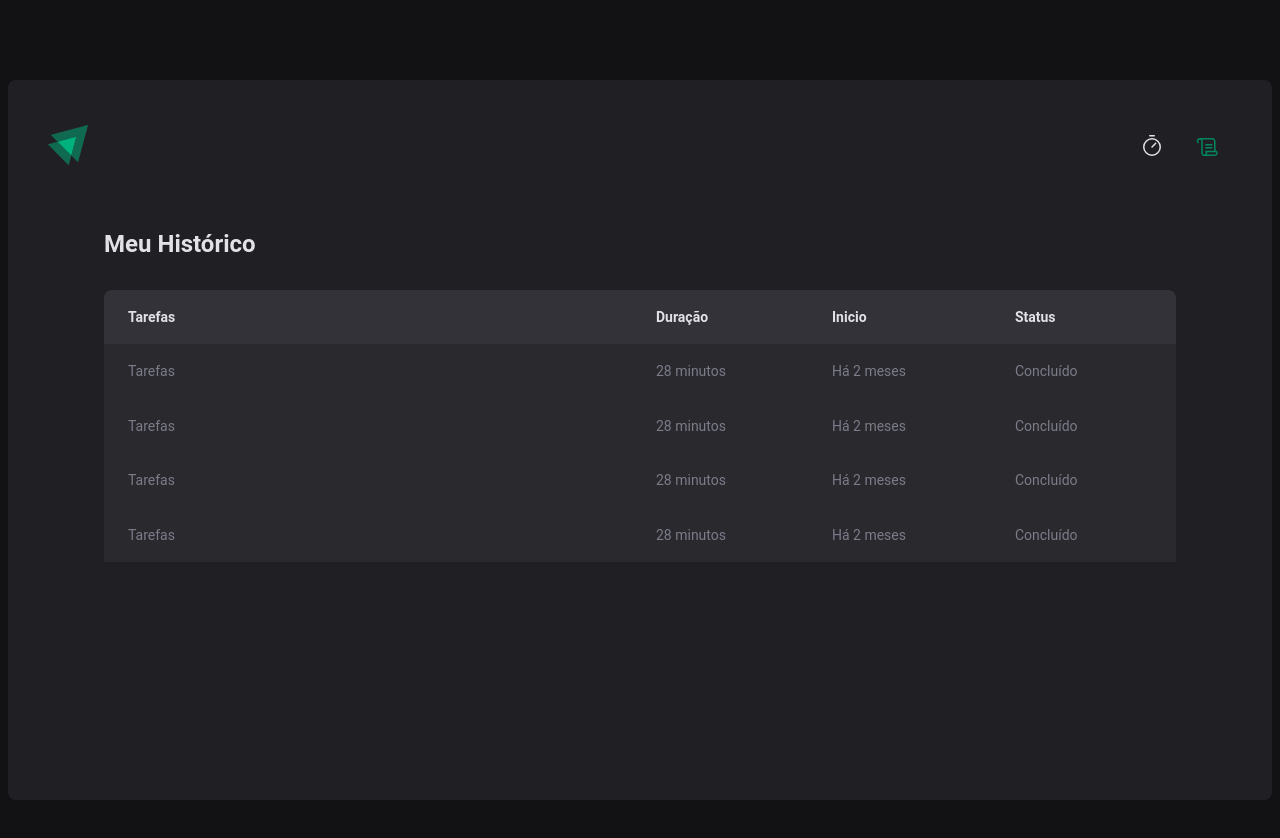
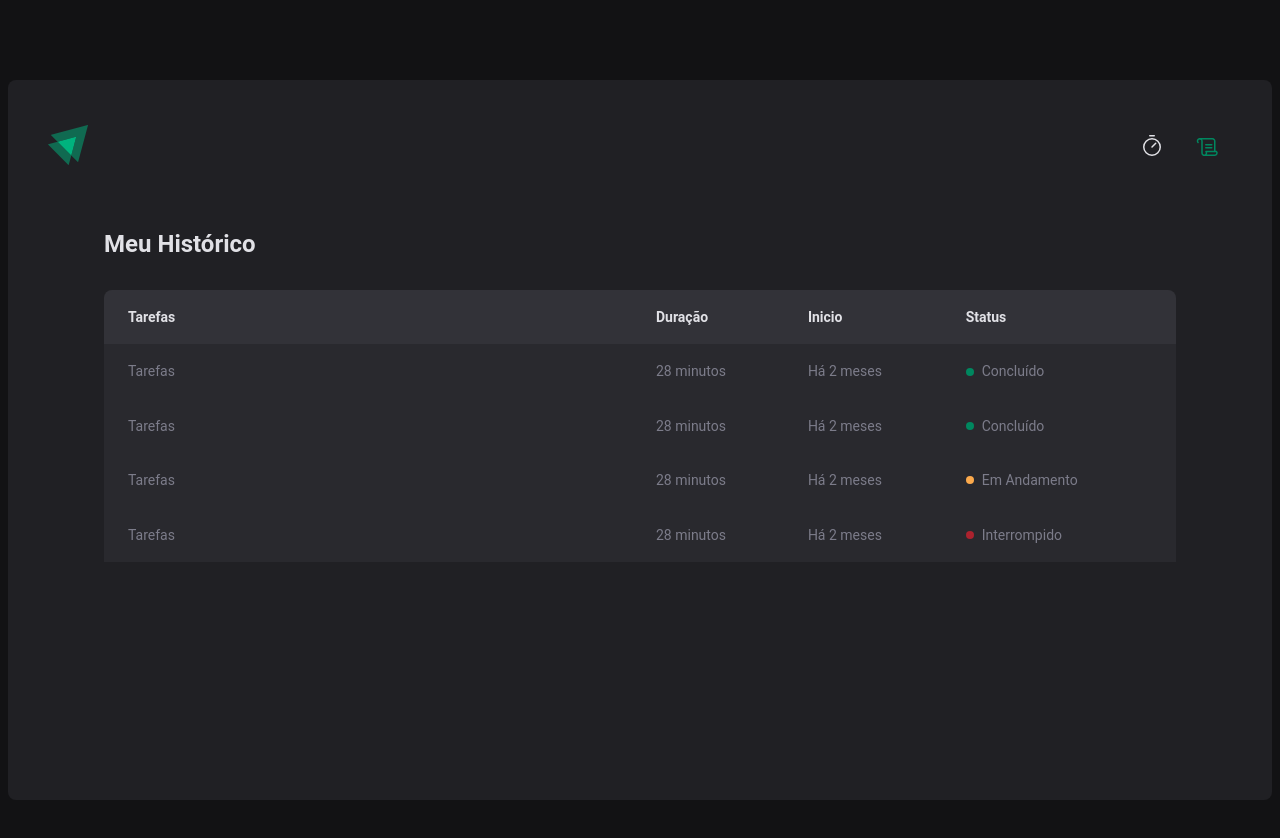
Before and after one commit to Drlazinho/ignite-timer, a React (Vite) app: page /history in a window 1280 px wide. Shown: the top 838 px of the page. Built offline with nearby package versions, Linux system fonts and the light colour scheme.

Commit message:
Commit: Component- Status

```diff
--- a/src/pages/History/History.tsx
+++ b/src/pages/History/History.tsx
@@ -1,4 +1,4 @@
-import { HistoryContainer, HistoryList } from "./styles";
+import { HistoryContainer, HistoryList, Status } from "./styles";
 
 export function History() {
   return (
@@ -20,25 +20,33 @@
               <td>Tarefas</td>
               <td>28 minutos</td>
               <td>Há 2 meses</td>
-              <td>Concluído</td>
+              <td>
+                <Status statusColor="green">Concluído</Status>
+              </td>
             </tr>
             <tr>
               <td>Tarefas</td>
               <td>28 minutos</td>
               <td>Há 2 meses</td>
-              <td>Concluído</td>
+              <td>
+                <Status statusColor="green">Concluído</Status>
+              </td>
             </tr>
             <tr>
               <td>Tarefas</td>
               <td>28 minutos</td>
               <td>Há 2 meses</td>
-              <td>Concluído</td>
+              <td>
+                <Status statusColor="yellow">Em Andamento</Status>
+              </td>
             </tr>
             <tr>
               <td>Tarefas</td>
               <td>28 minutos</td>
               <td>Há 2 meses</td>
-              <td>Concluído</td>
+              <td>
+                <Status statusColor="red">Interrompido</Status>
+              </td>
             </tr>
           </tbody>
         </table>
--- a/src/pages/History/styles.ts
+++ b/src/pages/History/styles.ts
@@ -60,3 +60,27 @@
       }
     }
 `;
+
+const STATUS_COLOR = {
+  yellow: 'yellow-500',
+  red: 'red-500',
+  green: 'green-500'
+} as const
+
+interface StatusProps {
+  statusColor: keyof typeof STATUS_COLOR
+}
+
+export const Status = styled.span<StatusProps>`
+  display: flex;
+  align-items: center;
+  gap: .5rem;
+
+  &::before{
+    content: '';
+    width: .5rem;
+    height: .5rem;
+    border-radius: 9999px;
+    background-color:${(props) => props.theme[STATUS_COLOR[props.statusColor]]};
+  }
+`;
```
Also changed, not shown: notes/paginaserotas.md (+33 -2 lines).
